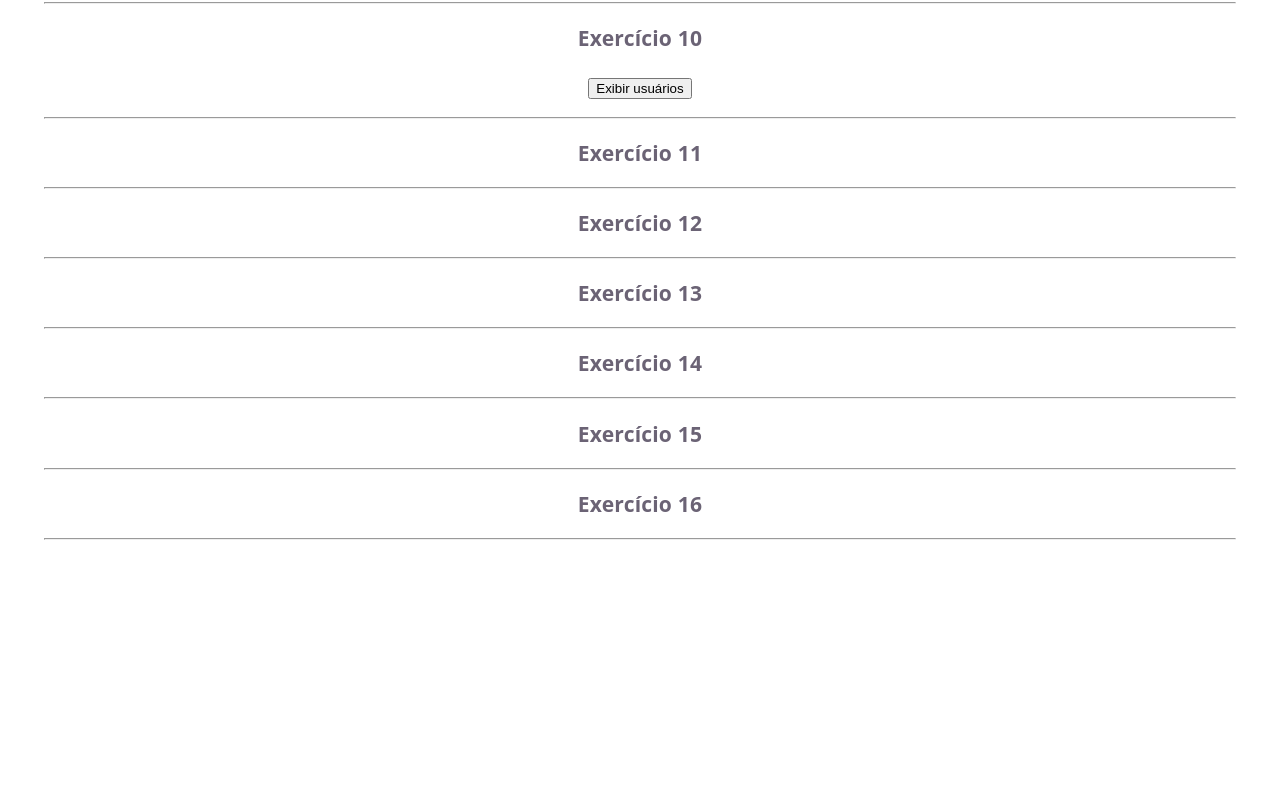
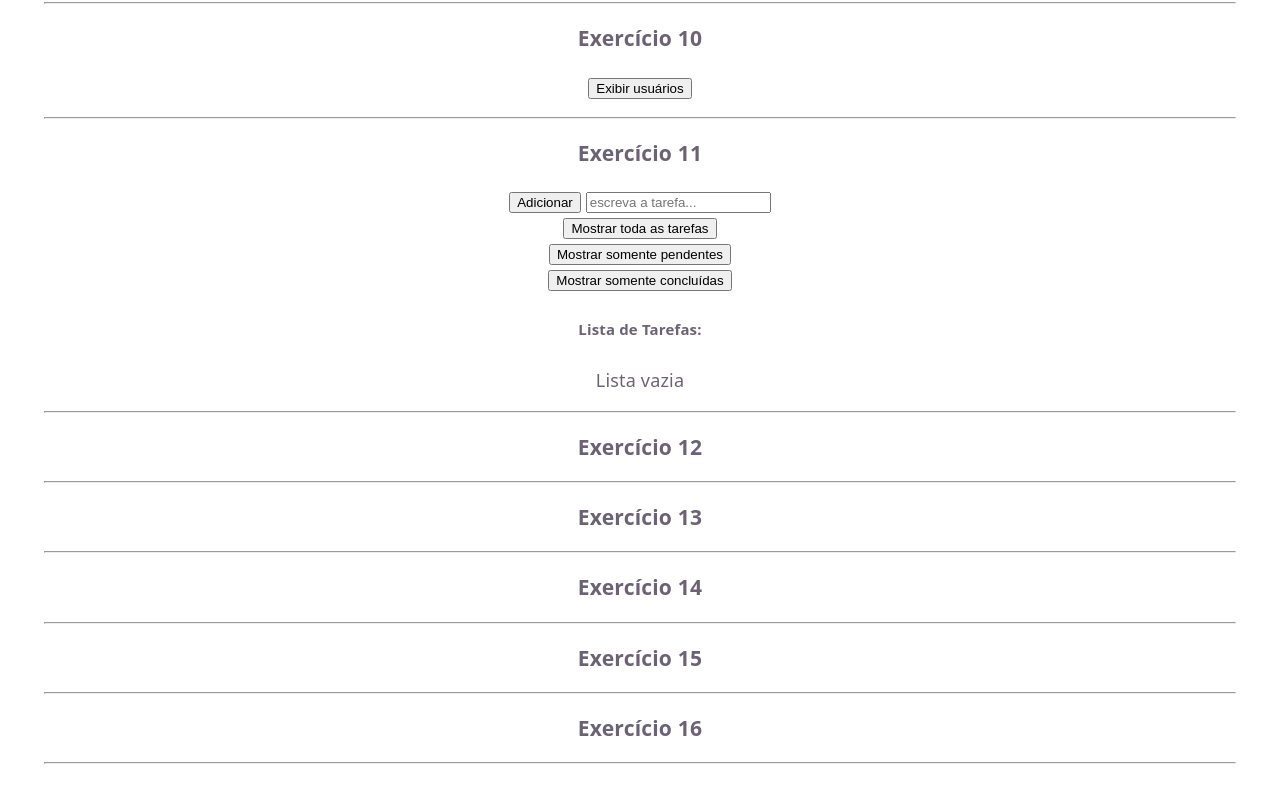
Before and after one commit to dans-lp/Daniel-Lages-AT-DR2, a React (Vite) app: page / in a window 1280 px wide. Shown: the part 2208-3011 px from the top of the page. Before the commit the page ends 2801 px from the top, so only its background shows below. Built offline with nearby package versions, Linux system fonts and the light colour scheme.

Commit message:
exercício 11

```diff
--- a/src/App.jsx
+++ b/src/App.jsx
@@ -1,6 +1,7 @@
 import './App.css'
 import Ex1 from './Folder_1/Ex1';
 import Ex10 from './Folder_10/Ex10';
+import Ex11 from './Folder_11/Ex11';
 import Ex2 from './Folder_2/Ex2';
 import Ex3 from './Folder_3/Ex3';
 import Ex4 from './Folder_4/Ex4';
@@ -30,7 +31,7 @@ function App() {
          <h3>Exercício 8</h3><Ex8 /><hr />
          <h3>Exercício 9</h3><Ex9 /><hr />
          <h3>Exercício 10</h3><Ex10 /><hr />
-         <h3>Exercício 11</h3><hr />
+         <h3>Exercício 11</h3><Ex11 /><hr />
          <h3>Exercício 12</h3><hr />
          <h3>Exercício 13</h3><hr />
          <h3>Exercício 14</h3><hr />
--- a/src/Folder_11/Ex11.jsx
+++ b/src/Folder_11/Ex11.jsx
@@ -0,0 +1,95 @@
+import { useState } from "react";
+
+function Ex11() {
+
+   const [inputText, setInputText] = useState('');
+   const [tarefa, setTarefa] = useState([]);
+   const [checkedStates, setCheckedStates] = useState([]);
+   const [filtro, setFiltro] = useState('todos');
+
+   const adicionaTarefa = (e) => {
+      e.preventDefault();
+
+      if (inputText.trim() === '') return;
+
+      setTarefa([...tarefa, inputText]);
+      setInputText('');
+   };
+
+   const handleCheck = (index) => {
+      const newCheckedStates = [...checkedStates];
+      newCheckedStates[index] = !newCheckedStates[index];
+      setCheckedStates(newCheckedStates);
+   };
+
+   const Filtragem = () => {
+      switch (filtro) {
+         case 'concluidos':
+            return tarefa.filter((_, index) => checkedStates[index] === true);
+         case 'pendentes':
+            return tarefa.filter((_, index) => checkedStates[index] != true);
+         default:
+            return tarefa;
+      }
+   };
+
+   const ListaTarefas = ({ lista: tarefas }) => {
+
+      if (tarefas.length === 0) {
+         return <p>Lista vazia</p>;
+      }
+
+      return (
+         <ul>
+            {tarefas.map((item, idx) => {
+               const originalIndex = tarefa.indexOf(item);
+               return (
+
+                  <li key={originalIndex}>
+                     {checkedStates[originalIndex] ? <del>{item}</del> : item}
+                     <input
+                        type="checkbox"
+                        checked={checkedStates[originalIndex] || false}
+                        onChange={() => handleCheck(originalIndex)}
+                     />
+                  </li>
+               );
+            })}
+         </ul>
+      );
+
+   };
+
+
+   return (
+      <div>
+         <form onSubmit={adicionaTarefa}>
+            <button type="submit" style={{ marginRight: "5px" }}>Adicionar</button>
+            <input
+               type="text"
+               value={inputText}
+               onChange={(e) => setInputText(e.target.value)}
+               placeholder="escreva a tarefa..."
+            />
+         </form>
+         <div style={{
+            display: "flex",
+            flexDirection: "column",
+            alignItems: "center",
+            justifyContent: "center",
+            gap: "5px",
+            marginTop: "5px"
+         }}>
+            <button onClick={() => setFiltro('todos')}>Mostrar toda as tarefas</button>
+            <button onClick={() => setFiltro('pendentes')}>Mostrar somente pendentes</button>
+            <button onClick={() => setFiltro('concluidos')}>Mostrar somente concluídas</button>
+         </div>
+         <div>
+            <h5>Lista de Tarefas:</h5>
+            <ListaTarefas lista={Filtragem()} />
+         </div>
+      </div>
+   );
+}
+
+export default Ex11;
```
